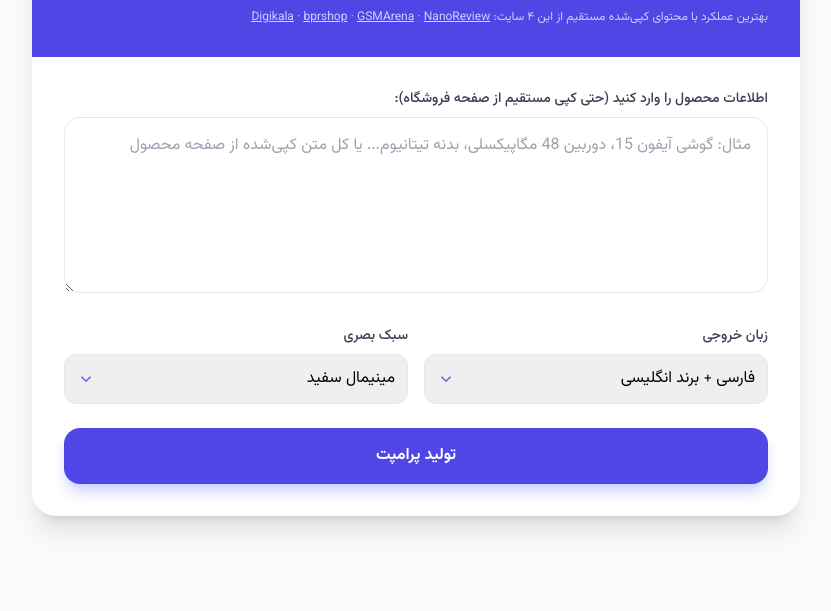
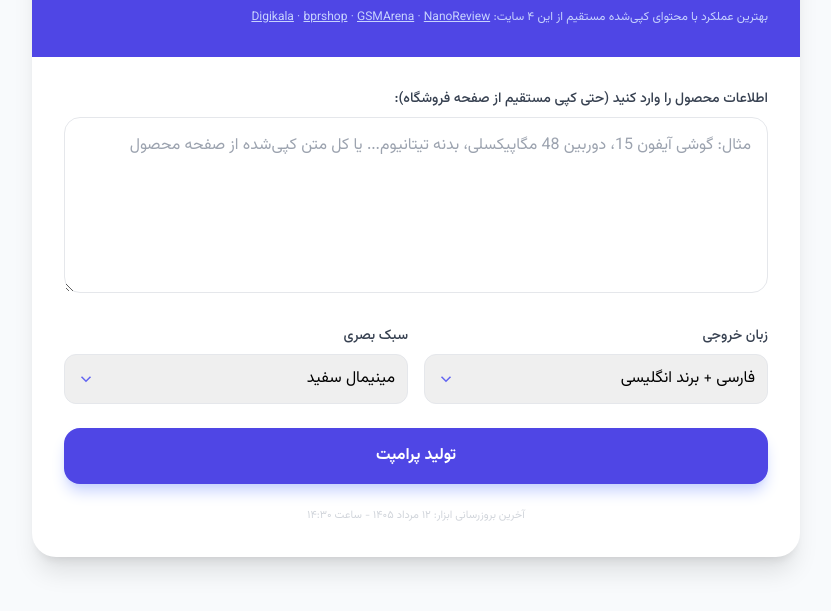
Before and after one commit to SecretPlus/infographic-maker-tool, a plain HTML site: page index.html in a window 1280 px wide. Shown: the part 131-742 px from the top of the page, without its empty margins (224-1055 px from the left). Drawn offline with nearby package versions, Linux system fonts and the light colour scheme.

Commit message:
Update index.html

```diff
--- a/index.html
+++ b/index.html
@@ -79,6 +79,8 @@
         <button onclick="copyText()" id="copyBtn" class="absolute top-4 left-4 text-slate-400 hover:text-white bg-slate-800 p-2 rounded-lg text-xs transition">کپی متن</button>
       </div>
     </div>
+
+    <p id="lastUpdated" class="text-center text-[11px] text-gray-300 mt-2 select-none"></p>
 
   </div>
 </div>
@@ -1052,7 +1054,8 @@ const UI_STRINGS = {
     labelSpecsUsed: 'مشخصاتی که در پرامپت استفاده شد:',
     labelFinalPrompt: 'پرامپت نهایی ساخت اینفوگرافیک:',
     copyBtn: 'کپی متن',
-    copyBtnDone: 'کپی شد ✓'
+    copyBtnDone: 'کپی شد ✓',
+    lastUpdated: 'آخرین بروزرسانی ابزار: ۱۲ مرداد ۱۴۰۵ - ساعت ۱۴:۳۰'
   },
   en: {
     dir: 'ltr',
@@ -1070,7 +1073,8 @@ const UI_STRINGS = {
     labelSpecsUsed: 'Specs used in the prompt:',
     labelFinalPrompt: 'Final infographic prompt:',
     copyBtn: 'Copy',
-    copyBtnDone: 'Copied ✓'
+    copyBtnDone: 'Copied ✓',
+    lastUpdated: 'Last updated: Aug 3, 2026 - 14:30'
   }
 };
 
@@ -1094,6 +1098,7 @@ function applyUILang(lang) {
   document.getElementById('labelSpecsUsed').textContent = s.labelSpecsUsed;
   document.getElementById('labelFinalPrompt').textContent = s.labelFinalPrompt;
   document.getElementById('copyBtn').textContent = s.copyBtn;
+  document.getElementById('lastUpdated').textContent = s.lastUpdated;
   document.getElementById('langToggleLabel').textContent = lang === 'fa' ? 'EN' : 'FA';
 
   const langSel = document.getElementById('language');
```
